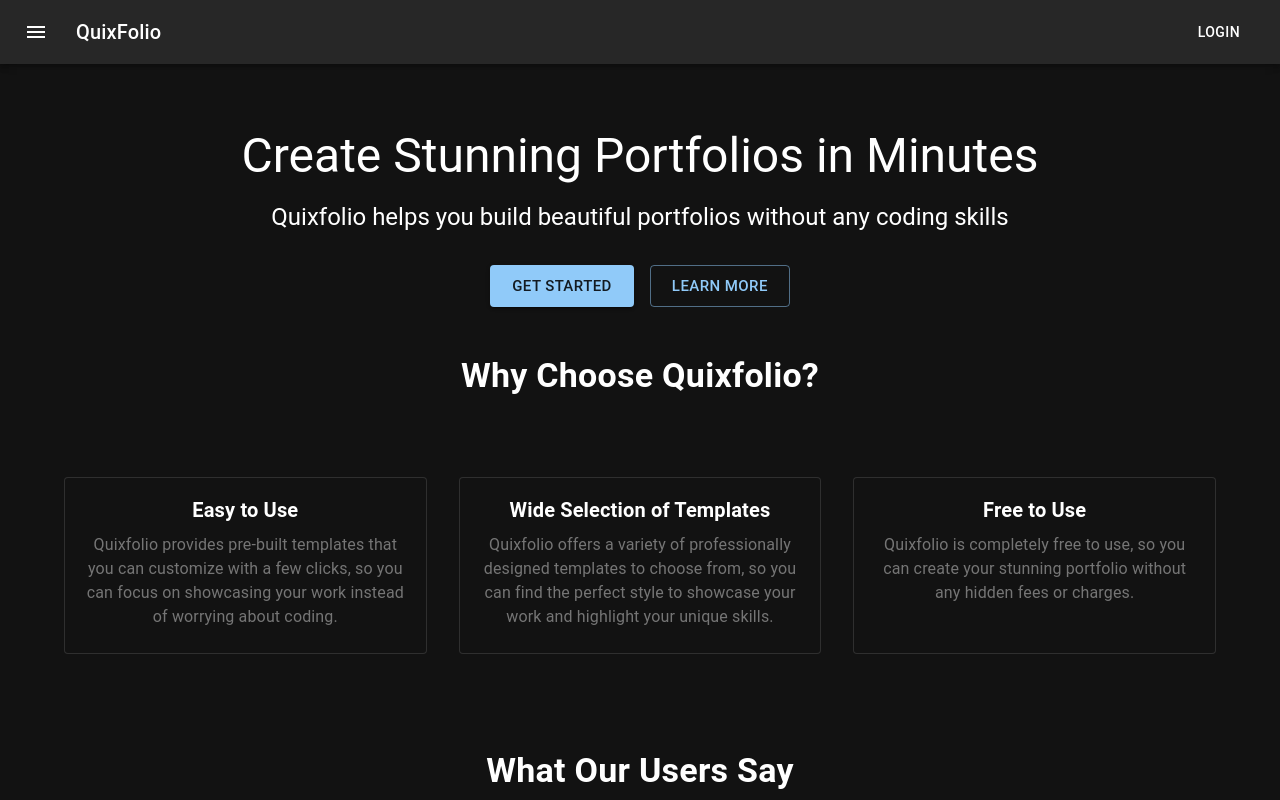
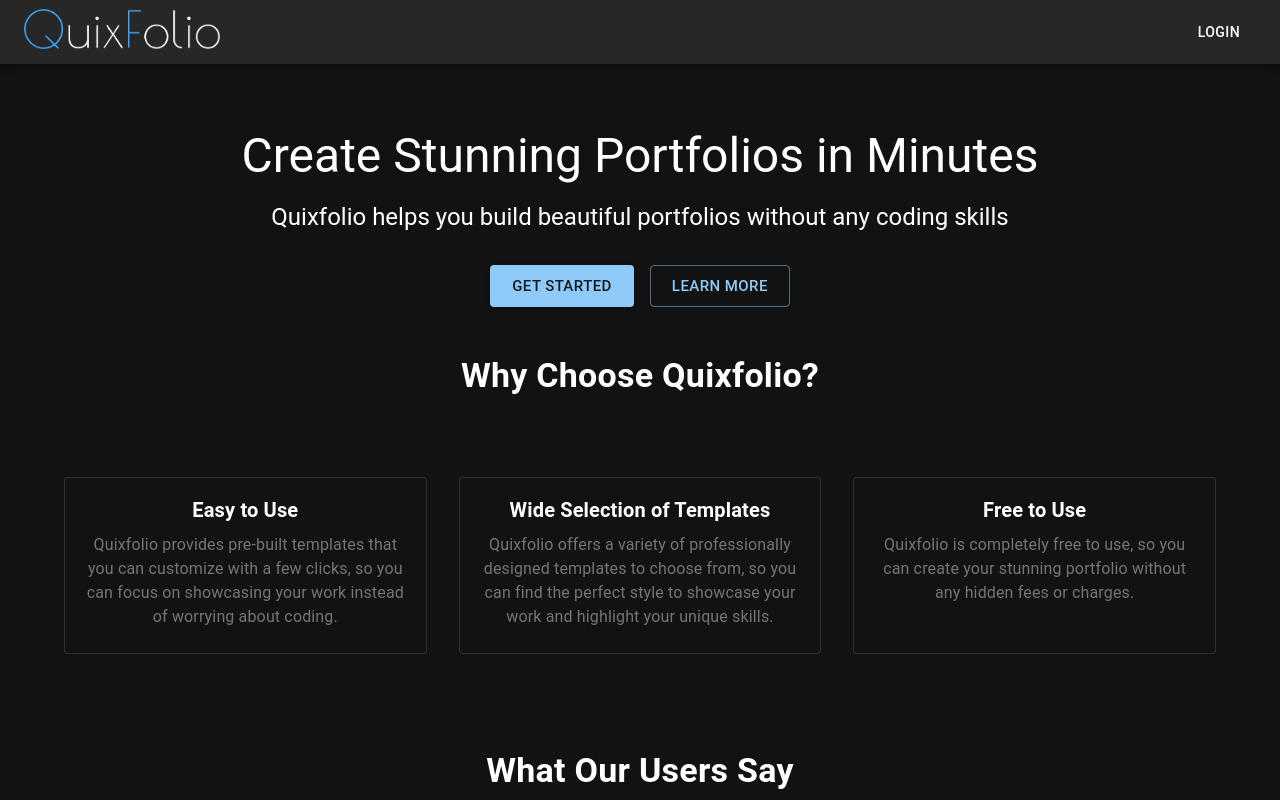
Before and after one commit to QuixFolio/quixfolio, a Next.js app: page /about in a window 1280 px wide. Shown: the top 800 px of the page. Built offline with nearby package versions, Linux system fonts and the light colour scheme.

Commit message:
added logos

```diff
--- a/components/Navbar.js
+++ b/components/Navbar.js
@@ -2,14 +2,15 @@ import { AppBar, IconButton, Toolbar, Typography } from "@mui/material";
 import { Box } from "@mui/system";
 import GitHub from "./github";
 import MenuIcon from '@mui/icons-material/Menu';
-
+import Image from "next/image";
+import logo from "../public/QuixFolio.png";
 export default function Navbar() {
 
     return (
         <Box sx={{ flexGrow: 1 }}>
             <AppBar position="static">
                 <Toolbar>
-                    <IconButton
+                    {/* <IconButton
                         size="large"
                         edge="start"
                         color="inherit"
@@ -17,10 +18,17 @@ export default function Navbar() {
                         sx={{ mr: 2 }}
                     >
                         <MenuIcon />
-                    </IconButton>
-                    <Typography variant="h6" component="div" sx={{ flexGrow: 1 }}>
+                    </IconButton> */}
+                    <Box sx={{ flexGrow: 1 }} >
+                        <Image
+                            src={logo}
+                            alt="QuixFolio"
+                            height={40}
+                        />
+                    </Box>
+                    {/* <Typography variant="h6" component="div" sx={{ flexGrow: 1 }}>
                         QuixFolio
-                    </Typography>
+                    </Typography> */}
                     <GitHub />
                 </Toolbar>
             </AppBar>
--- a/pages/_document.js
+++ b/pages/_document.js
@@ -3,7 +3,7 @@ import { Html, Head, Main, NextScript } from 'next/document'
 export default function Document() {
   return (
     <Html lang="en">
-<meta name="google-site-verification" content="kELcxlNzbttqAMJj6DRgG_h3YqbRCrkgvXy-jr3saSg" />
+      <meta name="google-site-verification" content="kELcxlNzbttqAMJj6DRgG_h3YqbRCrkgvXy-jr3saSg" />
       <Head />
       <body>
         <Main />
--- a/pages/index.js
+++ b/pages/index.js
@@ -64,7 +64,7 @@ export default function Home() {
         <title>Quixfolio</title>
         <meta name="description" content="Create your own portfolio website in minutes" />
         <meta name="viewport" content="width=device-width, initial-scale=1" />
-        <link rel="icon" href="/favicon.ico" />
+        <link rel="icon" href="/favicon.png" />
       </Head>
       <Navbar />
       <Container sx={{ mb: 10 , mt: 10}}>
```
Also changed, not shown: public/QuixFolio.png (added), public/favicon.png (added).
